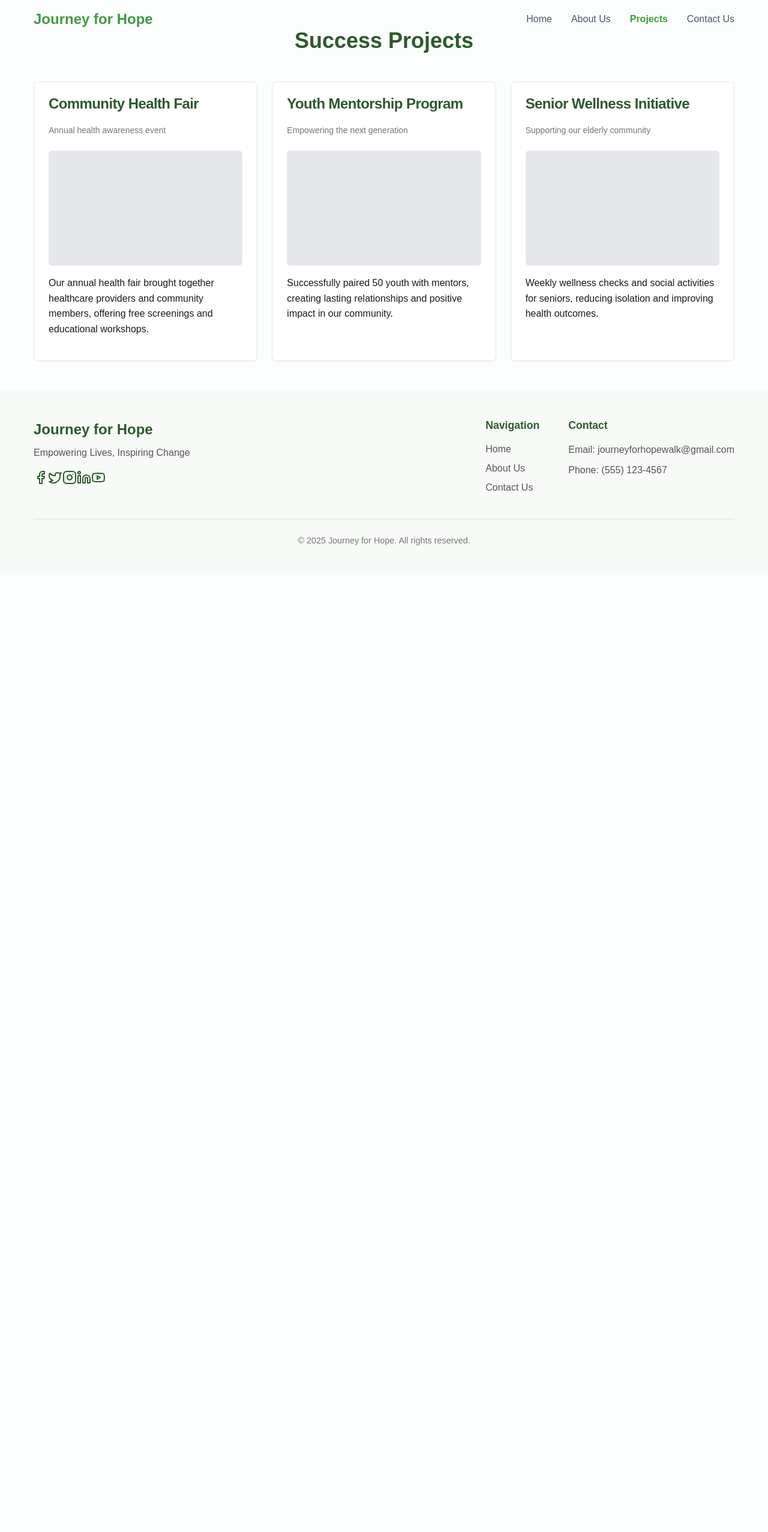
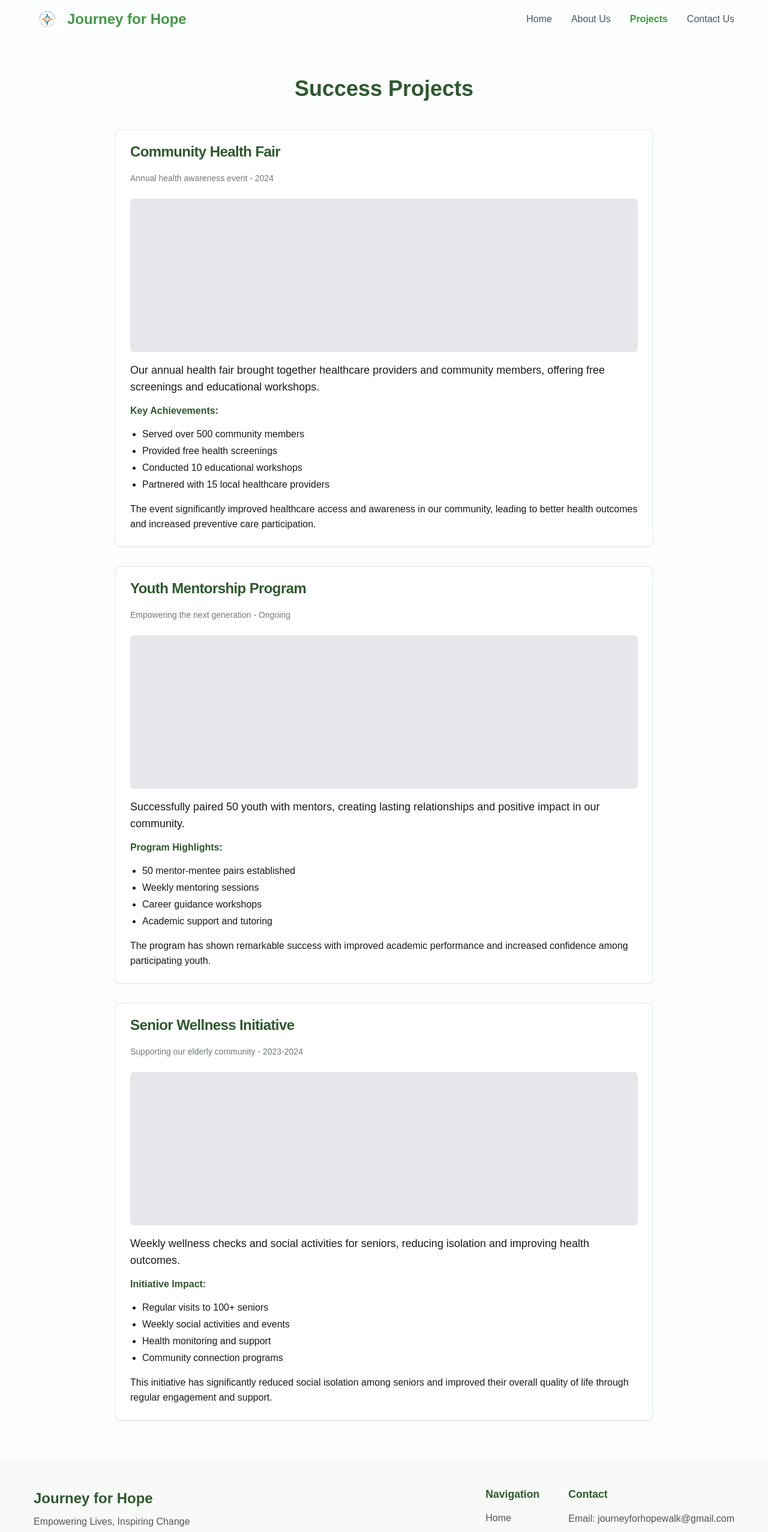
Before and after one commit to Wariowaqo/jfhisiolo, a React (Vite) app: page /projects in a window 1280 px wide. Shown: the top 2554 px of the page at 60% size. Before the commit the page ends 953 px from the top, so only its background shows below. Built offline with nearby package versions, Linux system fonts and the light colour scheme.

Commit message:
feat: Update project navigation and layout
- Changed the "Our Impact" section to navigate to the projects page.
- Modified the project page layout to display project information vertically.
- Added the provided image as the website logo.

```diff
--- a/src/components/Navigation.tsx
+++ b/src/components/Navigation.tsx
@@ -31,8 +31,13 @@ const Navigation: React.FC = () => {
     }`}>
       <div className="container mx-auto px-4">
         <div className="flex items-center justify-between h-16">
-          <Link to="/" className="text-2xl font-bold text-primary">
-            Journey for Hope
+          <Link to="/" className="flex items-center gap-2">
+            <img
+              src="/lovable-uploads/23c6f6fd-e7f1-4ab2-b709-481155f77d62.png"
+              alt="Journey for Hope Logo"
+              className="h-12 w-auto"
+            />
+            <span className="text-2xl font-bold text-primary hidden md:inline">Journey for Hope</span>
           </Link>
 
           <button
--- a/src/pages/HomePage.tsx
+++ b/src/pages/HomePage.tsx
@@ -60,19 +60,19 @@ const HomePage: React.FC = () => {
         <div className="container">
           <h2 className="fade-in">Our Impact</h2>
           <div className="impact-cards">
-            <Link to="/about" className="impact-card fade-in hover:transform hover:scale-105 transition-transform">
+            <Link to="/projects" className="impact-card fade-in hover:transform hover:scale-105 transition-transform">
               <div className="card-image"></div>
               <h3>Sarah's Story</h3>
               <p>"Journey for Hope changed my perspective on community support. The walks not only improved my physical health but connected me with incredible people."</p>
             </Link>
 
-            <Link to="/about" className="impact-card fade-in hover:transform hover:scale-105 transition-transform">
+            <Link to="/projects" className="impact-card fade-in hover:transform hover:scale-105 transition-transform">
               <div className="card-image"></div>
               <h3>Community Outreach</h3>
               <p>"Our neighborhood has transformed since the program began. We've seen increased engagement and healthier lifestyles across all age groups."</p>
             </Link>
 
-            <Link to="/about" className="impact-card fade-in hover:transform hover:scale-105 transition-transform">
+            <Link to="/projects" className="impact-card fade-in hover:transform hover:scale-105 transition-transform">
               <div className="card-image"></div>
               <h3>Building Bridges</h3>
               <p>"The initiative has created meaningful connections between different communities that otherwise might never have interacted."</p>
--- a/src/pages/ProjectsPage.tsx
+++ b/src/pages/ProjectsPage.tsx
@@ -12,48 +12,83 @@ const ProjectsPage: React.FC = () => {
     <div className="page-container">
       <Navigation />
 
-      <section className="projects-section py-12">
+      <section className="projects-section py-16 mt-16">
         <div className="container mx-auto px-4">
           <h1 className="text-4xl font-bold text-center mb-12 fade-in">Success Projects</h1>
 
-          <div className="grid grid-cols-1 md:grid-cols-2 lg:grid-cols-3 gap-6">
-            {/* TODO: Add your project images and details */}
+          <div className="space-y-8 max-w-4xl mx-auto">
             <Card className="fade-in">
               <CardHeader>
                 <CardTitle>Community Health Fair</CardTitle>
-                <CardDescription>Annual health awareness event</CardDescription>
+                <CardDescription>Annual health awareness event - 2024</CardDescription>
               </CardHeader>
-              <CardContent>
-                <div className="h-48 bg-gray-200 mb-4 rounded-md">
-                  {/* TODO: Add project image here */}
+              <CardContent className="space-y-4">
+                <div className="h-64 bg-gray-200 rounded-md">
+                  {/* TODO: Add project image here - recommended size 1200x600px */}
                 </div>
-                <p>Our annual health fair brought together healthcare providers and community members, offering free screenings and educational workshops.</p>
+                <div className="space-y-4">
+                  <p className="text-lg">Our annual health fair brought together healthcare providers and community members, offering free screenings and educational workshops.</p>
+                  <div className="space-y-2">
+                    <h4 className="font-semibold">Key Achievements:</h4>
+                    <ul className="list-disc pl-5 space-y-1">
+                      <li>Served over 500 community members</li>
+                      <li>Provided free health screenings</li>
+                      <li>Conducted 10 educational workshops</li>
+                      <li>Partnered with 15 local healthcare providers</li>
+                    </ul>
+                  </div>
+                  <p>The event significantly improved healthcare access and awareness in our community, leading to better health outcomes and increased preventive care participation.</p>
+                </div>
               </CardContent>
             </Card>
 
             <Card className="fade-in">
               <CardHeader>
                 <CardTitle>Youth Mentorship Program</CardTitle>
-                <CardDescription>Empowering the next generation</CardDescription>
+                <CardDescription>Empowering the next generation - Ongoing</CardDescription>
               </CardHeader>
-              <CardContent>
-                <div className="h-48 bg-gray-200 mb-4 rounded-md">
-                  {/* TODO: Add project image here */}
+              <CardContent className="space-y-4">
+                <div className="h-64 bg-gray-200 rounded-md">
+                  {/* TODO: Add project image here - recommended size 1200x600px */}
                 </div>
-                <p>Successfully paired 50 youth with mentors, creating lasting relationships and positive impact in our community.</p>
+                <div className="space-y-4">
+                  <p className="text-lg">Successfully paired 50 youth with mentors, creating lasting relationships and positive impact in our community.</p>
+                  <div className="space-y-2">
+                    <h4 className="font-semibold">Program Highlights:</h4>
+                    <ul className="list-disc pl-5 space-y-1">
+                      <li>50 mentor-mentee pairs established</li>
+                      <li>Weekly mentoring sessions</li>
+                      <li>Career guidance workshops</li>
+                      <li>Academic support and tutoring</li>
+                    </ul>
+                  </div>
+                  <p>The program has shown remarkable success with improved academic performance and increased confidence among participating youth.</p>
+                </div>
               </CardContent>
             </Card>
 
             <Card className="fade-in">
               <CardHeader>
                 <CardTitle>Senior Wellness Initiative</CardTitle>
-                <CardDescription>Supporting our elderly community</CardDescription>
+                <CardDescription>Supporting our elderly community - 2023-2024</CardDescription>
               </CardHeader>
-              <CardContent>
-                <div className="h-48 bg-gray-200 mb-4 rounded-md">
-                  {/* TODO: Add project image here */}
+              <CardContent className="space-y-4">
+                <div className="h-64 bg-gray-200 rounded-md">
+                  {/* TODO: Add project image here - recommended size 1200x600px */}
                 </div>
-                <p>Weekly wellness checks and social activities for seniors, reducing isolation and improving health outcomes.</p>
+                <div className="space-y-4">
+                  <p className="text-lg">Weekly wellness checks and social activities for seniors, reducing isolation and improving health outcomes.</p>
+                  <div className="space-y-2">
+                    <h4 className="font-semibold">Initiative Impact:</h4>
+                    <ul className="list-disc pl-5 space-y-1">
+                      <li>Regular visits to 100+ seniors</li>
+                      <li>Weekly social activities and events</li>
+                      <li>Health monitoring and support</li>
+                      <li>Community connection programs</li>
+                    </ul>
+                  </div>
+                  <p>This initiative has significantly reduced social isolation among seniors and improved their overall quality of life through regular engagement and support.</p>
+                </div>
               </CardContent>
             </Card>
           </div>
```
Also changed, not shown: public/lovable-uploads/23c6f6fd-e7f1-4ab2-b709-481155f77d62.png (added).
